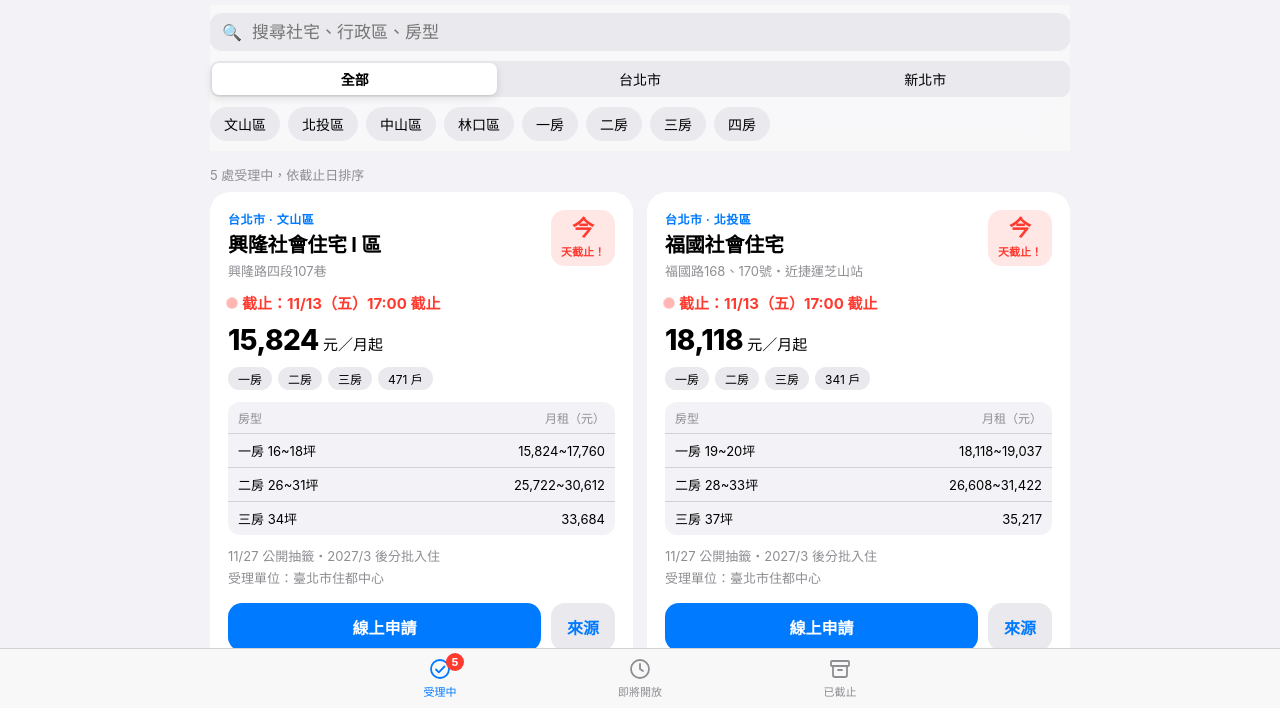
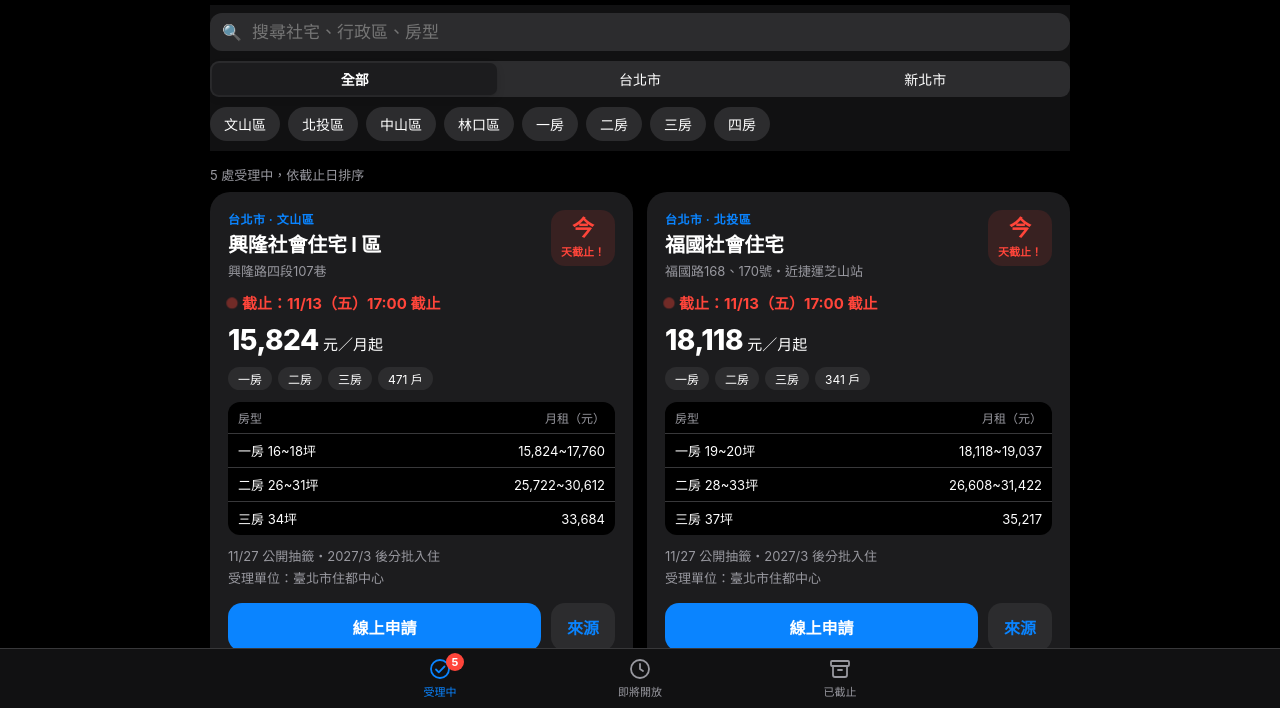
Before and after one commit to fyhj08020711-lu/shezhai, a plain HTML site: page index.html in a window 1280 px wide. Shown: the part 92-800 px from the top of the page. Drawn offline with Linux system fonts and the light colour scheme.

Commit message:
black background

```diff
--- a/index.html
+++ b/index.html
@@ -5,8 +5,7 @@
 <meta name="viewport" content="width=device-width,initial-scale=1,viewport-fit=cover">
 <title>社宅招租</title>
 <style>
-:root{--stage:#d8d8de;--bg:#f2f2f7;--card:#fff;--ink:#000;--sub:#8e8e93;--line:#d1d1d6;--blue:#007aff;--red:#ff3b30;--green:#34c759;--amber:#ff9500;--fill:#e9e9ee;--glass:rgba(249,249,249,.82);color-scheme:light dark}
-@media(prefers-color-scheme:dark){:root{--stage:#0b0b0d;--bg:#000;--card:#1c1c1e;--ink:#fff;--sub:#98989f;--line:#38383a;--blue:#0a84ff;--red:#ff453a;--green:#30d158;--amber:#ff9f0a;--fill:#2c2c2e;--glass:rgba(29,29,31,.82)}}
+:root{--stage:#000;--bg:#000;--card:#1c1c1e;--ink:#fff;--sub:#98989f;--line:#38383a;--blue:#0a84ff;--red:#ff453a;--green:#30d158;--amber:#ff9f0a;--fill:#2c2c2e;--glass:rgba(20,20,22,.85);color-scheme:dark}
 *{box-sizing:border-box;-webkit-tap-highlight-color:transparent}
 html,body{height:100%}
 body{margin:0;background:var(--stage);color:var(--ink);font-family:-apple-system,"SF Pro Text","PingFang TC","Microsoft JhengHei",system-ui,sans-serif;-webkit-font-smoothing:antialiased;display:flex;align-items:center;justify-content:center}
```
